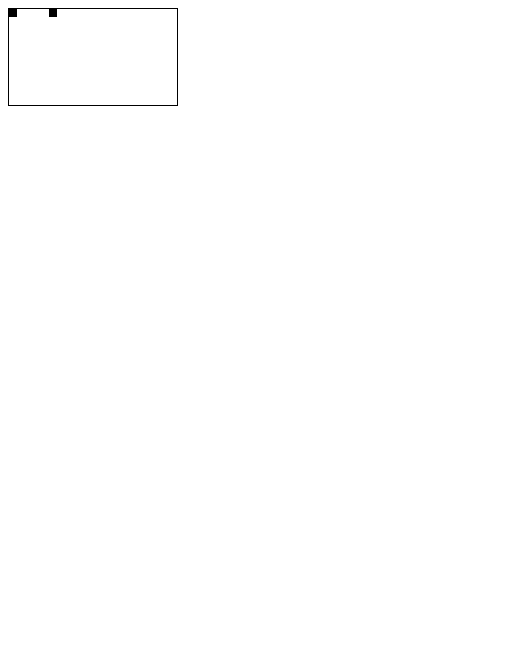
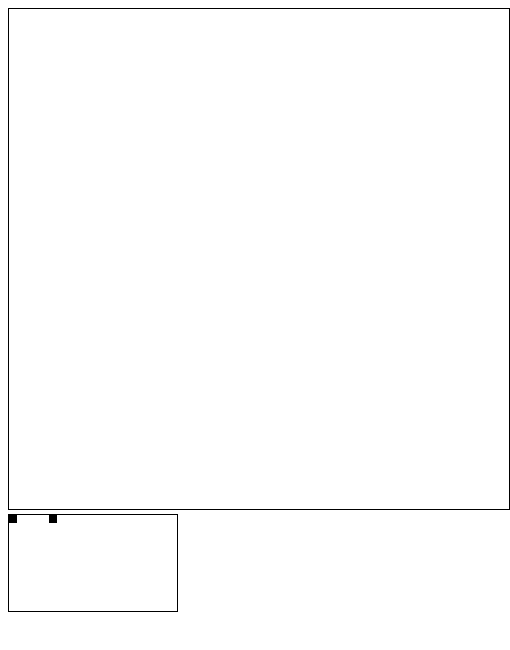
Before and after one commit to djupvikdigital/game-jam-dec-18, a website built with webpack: page src/index.html in a window 390 px wide. Shown: the whole page, 510 px wide, since content can reach past the window. Built offline with nearby package versions, Linux system fonts and the light colour scheme.

Commit message:
Add phone canvas

```diff
--- a/src/index.html
+++ b/src/index.html
@@ -7,6 +7,12 @@
   </head>
   <body>
     <canvas
+      id="ctx"
+      width="500"
+      height="500"
+      style="border:1px solid #000000;"
+    ></canvas>
+    <canvas
       id="game-canvas"
       width="168"
       height="96"
```
